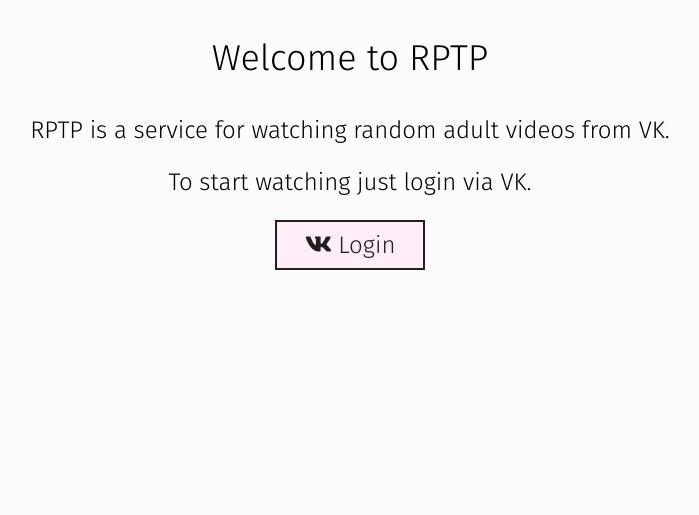
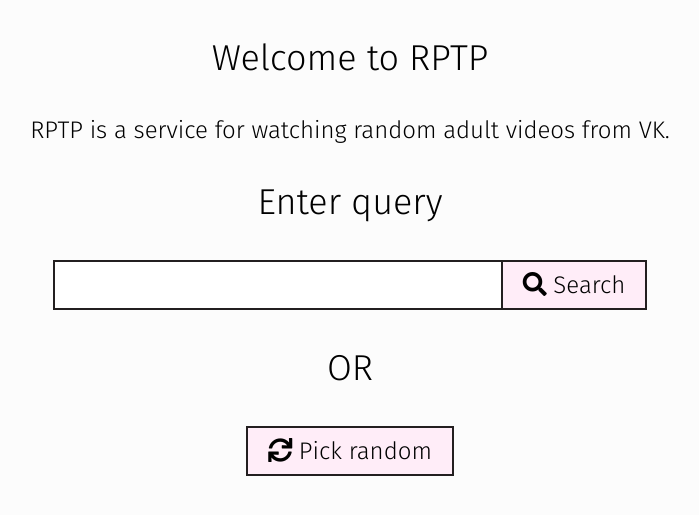
Before and after one commit to potykion/rptp, a Python web app: template templates/index.html in a window 1280 px wide. Shown: the part 60-575 px from the top of the page, without its empty margins (290-989 px from the left). Run offline with Jinja, Linux system fonts and the light colour scheme; the template is opened without the code that fills it, so the values that code supplies are empty; some libraries are stand-ins or nearby versions.

Commit message:
- Move css to base.html due to strange behaviour on Chrome mobile - Rename .big-btn to .big-button due to strange behaviour on Chrome mobile - Use jinja2 lib instead of sanic_jinja - Index page if user is authorized

```diff
--- a/requirements.txt
+++ b/requirements.txt
@@ -14,7 +14,6 @@ pluggy==0.6.0
 py==1.5.2
 pytest==3.4.0
 sanic==0.7.0
-sanic-jinja2==0.7.0
 six==1.11.0
 websockets==4.0.1
 yarl==1.1.1
--- a/rptp/cookie.py
+++ b/rptp/cookie.py
@@ -2,3 +2,7 @@ def save_token_data(response, user_id, token):
     response.cookies['access_token'] = token
     response.cookies['user_id'] = str(user_id)
     return response
+
+
+def has_token(request):
+    return bool(request.cookies.get('access_token'))
--- a/static/css/base.css
+++ /dev/null
@@ -1,146 +0,0 @@
-.primary-color {
-    background-color: #ffedf8;
-}
-
-.primary-font {
-    font-family: 'Fira Sans', sans-serif;
-    font-size: 24px;
-}
-
-.small-font {
-    font-family: 'Fira Sans', sans-serif;
-    font-size: 16px;
-}
-
-.solid-border {
-    border: 2px solid #231F20;
-}
-
-body {
-    margin: 0;
-    background-color: #FCFCFC;
-    font-family: 'Fira Sans', sans-serif;
-
-}
-
-.navbar {
-    border-left: 0;
-    border-right: 0;
-    border-top: 0;
-}
-
-.navbar ul {
-    list-style: none;
-    margin: 0;
-    padding: 0;
-    overflow: hidden;
-}
-
-.navbar li {
-    float: left;
-}
-
-.navbar a {
-    display: block;
-    text-align: center;
-    padding: 15px;
-}
-
-.container {
-    margin: auto;
-    max-width: 1000px;
-}
-
-.left-right-container {
-    display: flex;
-    align-items: center;
-    justify-content: space-between;
-
-}
-
-.form {
-    margin: 15px 5px;
-}
-
-.big-btn {
-    width: 150px;
-    height: 50px;
-    display: inline-block;
-
-    color: black;
-    padding: 5px;
-    text-align: center;
-}
-
-.big-btn:hover {
-    background-color: #FFCAD4;
-    cursor: pointer;
-}
-
-.search-wrapper {
-    display: flex;
-}
-
-.search-input {
-    width: 450px;
-    box-sizing: border-box;
-    height: 50px;
-    padding: 0 10px;
-}
-
-.search-btn {
-    border-left: 0;
-}
-
-.video-container {
-    display: flex;
-    flex-wrap: wrap;
-    justify-content: space-between;
-}
-
-.video-container > div {
-    margin: 5px;
-}
-
-.video-controls {
-    padding: 10px;
-    background-color: white;
-}
-
-.duration {
-    padding: 5px;
-    font-weight: bold;
-
-}
-
-.video-item {
-    max-width: 297px;
-}
-
-.video-buttons {
-    display: flex;
-    justify-content: right;
-}
-
-.vk-btn {
-    border-right: 0;
-}
-
-.btn-small {
-    color: black;
-    display: inline-block;
-    padding: 5px;
-    width: 40px;
-    text-align: center;
-}
-
-.btn-small:hover {
-    background-color: #ffb6ca;
-    cursor: pointer;
-}
-
-.link-image {
-    border-bottom: 2px solid black;
-    display: block;
-    width: 100%;
-}
--- a/templates/base.html
+++ b/templates/base.html
@@ -2,12 +2,164 @@
 <html>
 <head>
     <title>RPTP</title>
+
+
     <link href="https://fonts.googleapis.com/css?family=Fira+Sans:300" rel="stylesheet">
-    <link rel="stylesheet" type="text/css" href="../static/css/base.css">
+
+    <link href="https://use.fontawesome.com/releases/v5.0.8/css/all.css" rel="stylesheet">
+
+    <style>
+
+        .primary-color {
+            background-color: #ffedf8;
+        }
+
+        .primary-font {
+            font-family: 'Fira Sans', sans-serif;
+            font-size: 24px;
+        }
+
+        .small-font {
+            font-family: 'Fira Sans', sans-serif;
+            font-size: 16px;
+        }
+
+        .solid-border {
+            border: 2px solid #231F20;
+        }
+
+        body {
+            margin: 0;
+            background-color: #FCFCFC;
+            font-family: 'Fira Sans', sans-serif;
+
+        }
+
+        .navbar {
+            border-left: 0;
+            border-right: 0;
+            border-top: 0;
+        }
+
+        .navbar ul {
+            list-style: none;
+            margin: 0;
+            padding: 0;
+            overflow: hidden;
+        }
+
+        .navbar li {
+            float: left;
+        }
+
+        .navbar a {
+            display: block;
+            text-align: center;
+            padding: 15px;
+        }
+
+        .container {
+            margin: auto;
+            max-width: 1000px;
+        }
+
+        .left-right-container {
+            display: flex;
+            align-items: center;
+            justify-content: space-between;
+
+        }
+
+        .form {
+            margin: 15px 5px;
+        }
+
+        .big-button {
+            height: 50px;
+            display: inline-block;
+
+            color: black;
+            padding: 0 20px;
+            text-align: center;
+        }
+
+        .big-button:hover {
+            background-color: #FFCAD4;
+            cursor: pointer;
+        }
+
+        .search-wrapper {
+            display: flex;
+        }
+
+        .search-input {
+            width: 450px;
+            box-sizing: border-box;
+            height: 50px;
+            padding: 0 10px;
+        }
+
+        .search-btn {
+            border-left: 0;
+        }
+
+        .video-container {
+            display: flex;
+            flex-wrap: wrap;
+            justify-content: space-between;
+        }
+
+        .video-container > div {
+            margin: 5px;
+        }
+
+        .video-controls {
+            padding: 10px;
+            background-color: white;
+        }
+
+        .duration {
+            padding: 5px;
+            font-weight: bold;
+
+        }
+
+        .video-item {
+            max-width: 297px;
+        }
+
+        .video-buttons {
+            display: flex;
+            justify-content: right;
+        }
+
+        .vk-btn {
+            border-right: 0;
+        }
+
+        .btn-small {
+            color: black;
+            display: inline-block;
+            padding: 5px;
+            width: 40px;
+            text-align: center;
+        }
+
+        .btn-small:hover {
+            background-color: #ffb6ca;
+            cursor: pointer;
+        }
+
+        .link-image {
+            border-bottom: 2px solid black;
+            display: block;
+            width: 100%;
+        }
+
+
+    </style>
 
     {% block custom_css %}{% endblock %}
-
-    <script defer src="https://use.fontawesome.com/releases/v5.0.6/js/all.js"></script>
 </head>
 <body>
 <div class="navbar solid-border primary-color primary-font">
--- a/templates/index.html
+++ b/templates/index.html
@@ -24,6 +24,10 @@
             cursor: pointer;
         }
 
+        .center-form {
+            justify-content: center;
+        }
+
     </style>
 {% endblock custom_css %}
 
@@ -31,11 +35,29 @@
     <div class="center-text">
         <p class="big-font">Welcome to RPTP</p>
         <p class="primary-font">RPTP is a service for watching random adult videos from VK.</p>
-        <p class="primary-font">To start watching just login via VK.</p>
-        <a class="login-btn primary-font primary-color solid-border" href="{{ auth_link }}">
-            <i class="fab fa-vk"></i>
-            Login
-        </a>
+
+        {% if auth_link %}
+            <p class="primary-font">To start watching just login via VK.</p>
+            <a class="login-btn primary-font primary-color solid-border" href="{{ auth_link }}">
+                <i class="fab fa-vk"></i>
+                Login
+            </a>
+        {% else %}
+            <p class="big-font">Enter query</p>
+            <form class="search-wrapper center-form ">
+                <input class="search-input primary-font solid-border"
+                       type="text" name="query" value="{{ query|capitalize }}" required>
+                <button class="search-btn  big-button primary-font primary-color solid-border">
+                    <i class="fa fa-search"></i>
+                    Search
+                </button>
+            </form>
+
+            <p class="big-font">OR</p>
+            <button class="big-button primary-font solid-border primary-color">
+                <i class="fa fa-sync"></i> Pick random
+            </button>
+        {% endif %}
 
     </div>
 
```
Also changed, not shown: rptp/app.py (+20 -9 lines), templates/videos.html (+4 -5 lines).
